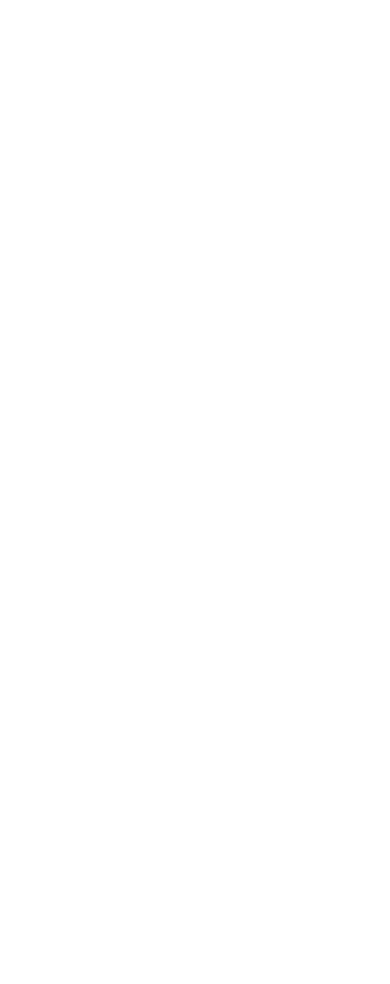
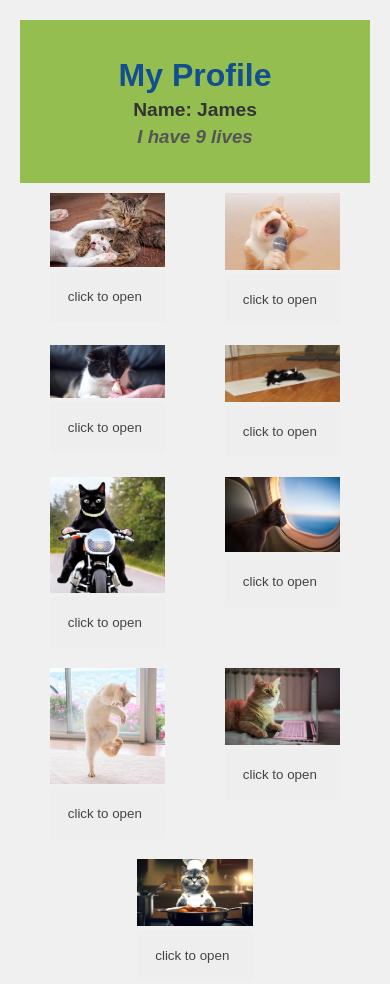
Before and after one commit to H8-P0-PRACTICE/membuat-web-sederhana-dengan-html-dan-css-jongawan, a plain HTML site: page index.html in a window 390 px wide. Before the commit the page ends 844 px from the top, so only its background shows below. Drawn offline with Linux system fonts and the light colour scheme.

Commit message:
James HTML CSS

```diff
--- a/index.html
+++ b/index.html
@@ -1 +1,112 @@
 <!-- write your code here -->
+<!DOCTYPE html>
+<html lang="en">
+<head>
+    <meta charset="UTF-8">
+    <meta name="viewport" content="width=device-width, initial-scale=1.0">
+    <link rel="stylesheet" href="./style.css">
+    <title>My Profile</title>
+</head>
+
+<body>
+<div class = "top-part">
+<h1>My Profile</h1>
+<h2>Name: James</h2>
+<h3>I have 9 lives</h3>
+</div>
+<main>
+
+
+    <section class="flex-container">
+
+        <div>
+            <img src = "images/1.png" >
+            <button class="accordion">click to open</button>
+                <div class="panel">
+                <p>I love martial arts</p>
+                </div>
+        </div>
+
+
+        <div>
+            <img src = "images/2.png" >
+            <button class="accordion">click to open</button>
+                <div class="panel">
+                <p>I love to sing</p>
+                </div>
+        </div>
+
+
+        <div>
+            <img src = "images/3.png" >
+            <button class="accordion">click to open</button>
+                <div class="panel">
+                <p>I love to eat</p>
+                </div>
+        </div>
+
+        <div>
+            <img src = "images/4.png" >
+            <button class="accordion">click to open</button>
+                <div class="panel">
+                <p>I love yoga</p>
+                </div>
+        </div>
+
+
+        <div>
+            <img src = "images/5.png" >
+            <button class="accordion">click to open</button>
+                <div class="panel">
+                <p>I love riding on my motorcycle</p>
+                </div>
+        </div>
+
+
+        <div>
+            <img src = "images/6.png" >
+            <button class="accordion">click to open</button>
+                <div class="panel">
+                <p>I love travelling</p>
+                </div>
+        </div>
+
+
+        <div>
+            <img src = "images/7.png" >
+            <button class="accordion">click to open</button>
+                <div class="panel">
+                <p>I love dancing</p>
+                </div>
+        </div>
+
+
+        <div>
+            <img src = "images/8.png" >
+            <button class="accordion">click to open</button>
+                <div class="panel">
+                <p>I love working</p>
+                </div>
+        </div>
+
+
+        <div>
+            <img src = "images/9.png" >
+            <button class="accordion">click to open</button>
+                <div class="panel">
+                <p>I love cooking</p>
+                </div>
+        </div>
+
+
+
+
+    </section>
+
+</main>
+
+
+    <script src="script.js"></script>
+
+</body>
+</html>
--- /dev/null
+++ b/script.js
@@ -0,0 +1,18 @@
+var acc = document.getElementsByClassName("accordion");
+var i;
+
+for (i = 0; i < acc.length; i++) {
+  acc[i].addEventListener("click", function() {
+    /* Toggle between adding and removing the "active" class,
+    to highlight the button that controls the panel */
+    this.classList.toggle("active");
+
+    /* Toggle between hiding and showing the active panel */
+    var panel = this.nextElementSibling;
+    if (panel.style.display === "block") {
+      panel.style.display = "none";
+    } else {
+      panel.style.display = "block";
+    }
+  });
+}
--- a/style.css
+++ b/style.css
@@ -1 +1,84 @@
 /* write your code here */
+/* Style the buttons that are used to open and close the accordion panel */
+.accordion {
+    background-color: #eee;
+    color: #444;
+    cursor: pointer;
+    padding: 18px;
+    width: 100%;
+    text-align: left;
+    border: none;
+    outline: none;
+    transition: 0.4s;
+  }
+
+
+  /* Add a background color to the button if it is clicked on (add the .active class with JS), and when you move the mouse over it (hover) */
+  .active, .accordion:hover {
+    background-color: #124f90;
+    color: #94bf50
+  }
+
+  /* Style the accordion panel. Note: hidden by default */
+  .panel {
+    padding: 0 18px;
+    background-color: white;
+    display: none;
+    overflow: hidden;
+  }
+
+
+  .flex-container {
+    display: flex;
+    justify-content: space-around;
+    flex-wrap: wrap;
+  }
+
+  .flex-container > div {
+    width: 33%; /* Adjust the width based on your layout */
+    margin: 10px;
+    box-sizing: border-box;
+  }
+
+
+  img {
+    width: 100%;
+
+  }
+
+
+
+
+  body {
+    font-family: 'Arial', sans-serif;
+    background-color: #f0f0f0;
+    color: #333;
+    text-align: center;
+    margin: 0;
+    padding: 20px;
+    margin-bottom: 2rem;
+  }
+
+
+  h1 {
+    color: #124f90;
+    margin-bottom: 5px;
+  }
+
+  h2 {
+    font-size: 1.2em;
+    margin: 5px 0;
+  }
+
+  h3 {
+    font-style: italic;
+    color: #555;
+    margin-top: 5px;
+
+  }
+
+
+  .top-part{
+    background-color: #94bf50;
+    padding: 1rem;
+  }
```
Also changed, not shown: images/1.png (added), images/2.png (added), images/3.png (added), images/4.png (added), images/5.png (added), images/6.png (added), images/7.png (added), images/8.png (added), images/9.png (added), 1 other file.
